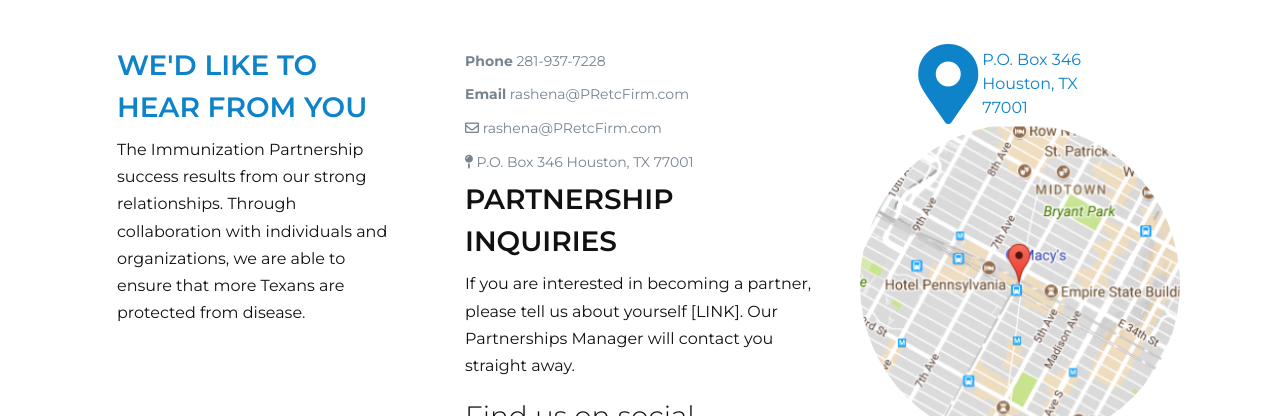
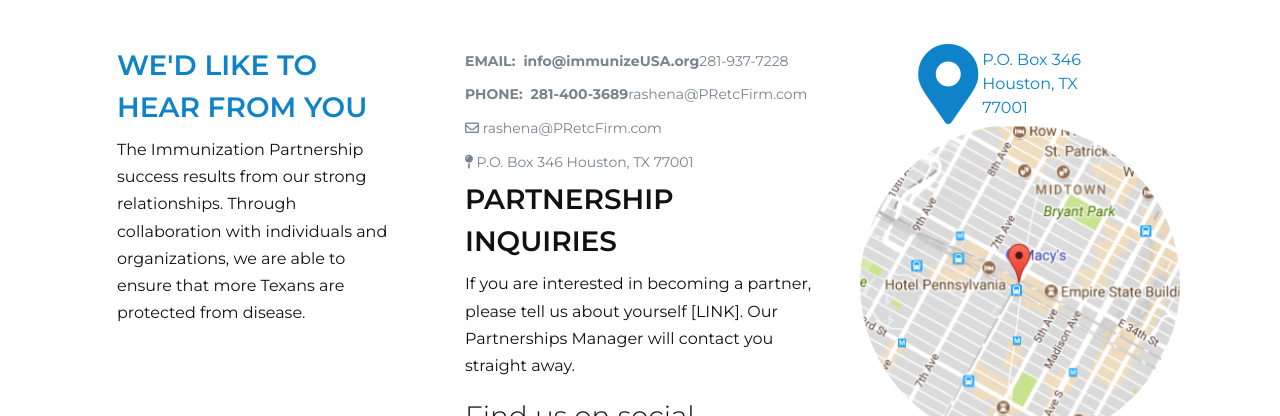
Before and after one commit to aitshuber/immunizecc, a Jekyll site: the page built from contact.html, in a window 1280 px wide and 900 px high, cut to the strip 484-900 px from the top of the window. Built offline with Jekyll 4.4.1, drawn with Linux system fonts in a browser that asks for light colours; some web fonts are replaced; a script that is not in the unit is left out; comment, search, counter and statistics services are not loaded.

Commit message:
Updated 'contact.html' via CloudCannon

```diff
--- a/contact.html
+++ b/contact.html
@@ -23,17 +23,13 @@ banner-image: /assets/forms/aboutusbanner.jpg
 <div class="col-md-4 mb-2">
 	<!-- List Group -->
 	<ul class="list-group list-group-transparent list-group-flush list-group-borderless mb-0">
-		<li class="list-group-item list-group-item-action"><span class="list-group-item-action editable"><b>Phone</b> <a class="phone" href="tel:{{site.data.company_details.media-phone}}">{{site.data.company_details.media-phone}}</a>
-		</span></li>
-		<li class="list-group-item list-group-item-action"><span class="list-group-item-action editable"><b>Email</b> <a class="list-group-item-action" href="mailto:{{site.data.company_details.mediaEmail}}">{{site.data.company_details.mediaEmail}}</a></span>
+		<li class="list-group-item list-group-item-action"><span class="list-group-item-action editable"><b>EMAIL:&nbsp;&nbsp;info@immunizeUSA.org</b><a class="phone" href="tel:{{site.data.company_details.media-phone}}">{{site.data.company_details.media-phone}}</a></span></li>
+		<li class="list-group-item list-group-item-action"><span class="list-group-item-action editable"><b>PHONE:&nbsp;&nbsp;281-400-3689</b><a class="list-group-item-action" href="mailto:{{site.data.company_details.mediaEmail}}">{{site.data.company_details.mediaEmail}}</a></span>
 		</li>
 
-		<li class="list-group-item list-group-item-action"><span
-				class="list-group-item-action editable"><b><i class="far fa-envelope"></i></b> <a class="list-group-item-action"
-															   href="mailto:{{site.data.company_details.mediaEmail}}">{{site.data.company_details.mediaEmail}}</a></span>
+		<li class="list-group-item list-group-item-action"><span class="list-group-item-action editable"><b><i class="far fa-envelope"></i></b> <a class="list-group-item-action" href="mailto:{{site.data.company_details.mediaEmail}}">{{site.data.company_details.mediaEmail}}</a></span>
 		</li>
-	<li class="list-group-item list-group-item-action"><span
-			class="list-group-item-action editable"><b><i class="fas fa-map-pin"></i></b> {{site.data.company_details.address}}</span>
+	<li class="list-group-item list-group-item-action"><span class="list-group-item-action editable"><b><i class="fas fa-map-pin"></i></b> {{site.data.company_details.address}}</span>
 	</li>
 	</ul>
 	<div class="editable">
```
Also changed, not shown: other parts of contact.html (+3 -3 lines).
